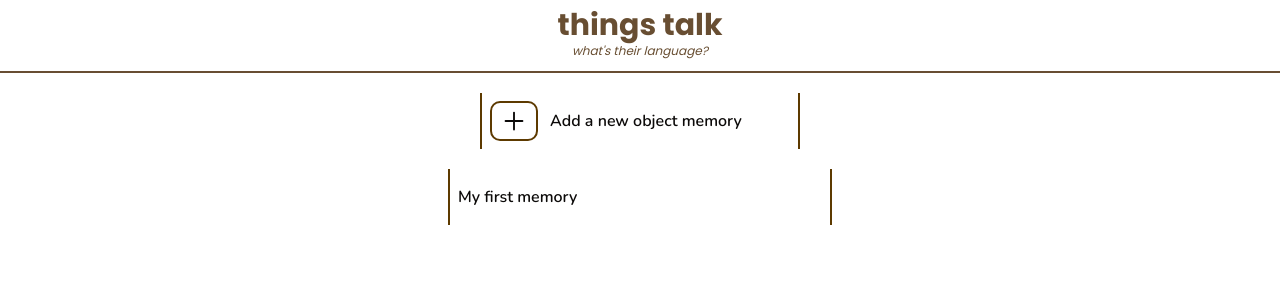
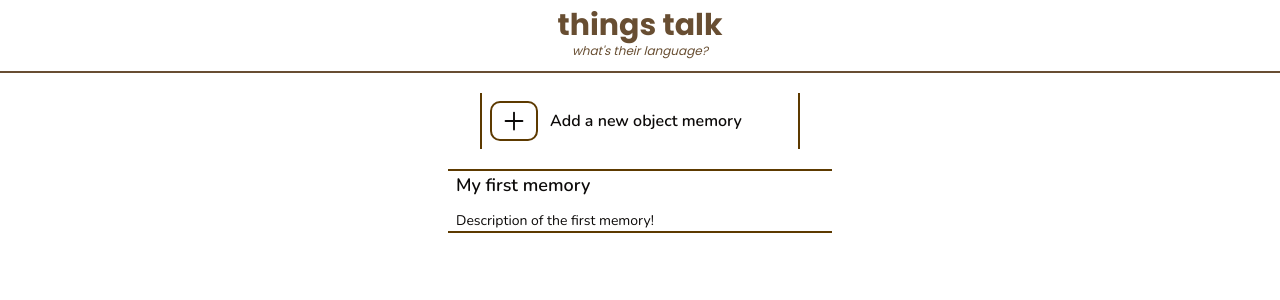
Before and after one commit to leonjretr/pit-stop, a Next.js app: page / in a window 1280 px wide. Shown: the top 300 px of the page. Built offline with nearby package versions, Linux system fonts and the light colour scheme.

Commit message:
Added: changes to ObjectMemoryCard.tsx

```diff
--- a/src/components/cards/ObjectMemoryCard.tsx
+++ b/src/components/cards/ObjectMemoryCard.tsx
@@ -1,11 +1,13 @@
 import React from 'react';
-import {IoAdd} from "react-icons/io5";
 
 const ObjectMemoryCard = () => {
     return (
-        <div className={"flex items-center w-96 h-14 gap-3 border-x-2 border-brand-walnut p-2 font-nunito"}>
-            <div className={"font-semibold"}>
+        <div className={"flex flex-col justify-center w-96 h-16 gap-3 border-y-2 hover:border-x-2 hover:border-y-0 border-brand-walnut p-2 font-nunito"}>
+            <div className={"font-semibold text-lg"}>
                 My first memory
+            </div>
+            <div className={"text-sm"}>
+                Description of the first memory!
             </div>
         </div>
     );
```
